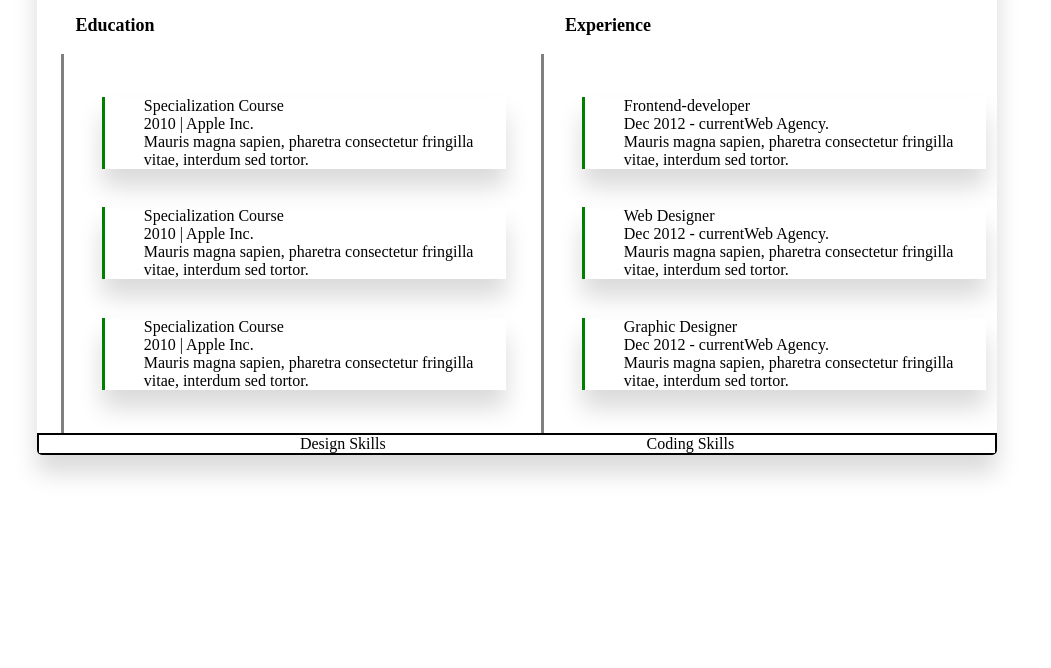
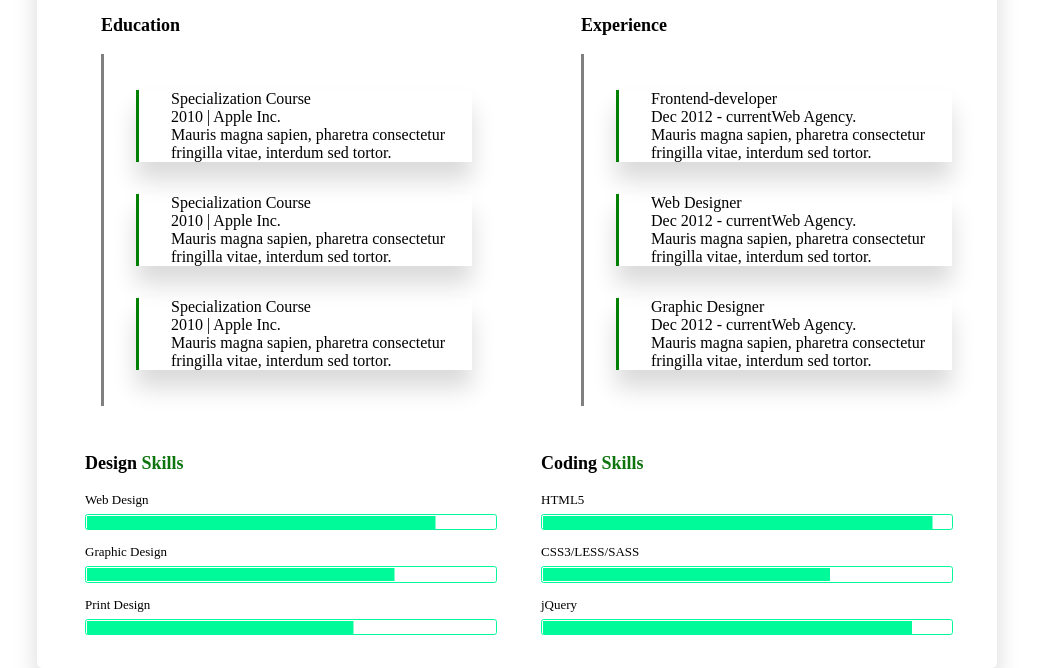
Before and after one commit to EvenJs/Front, a plain HTML site: page resume/index.html in a window 1280 px wide. Shown: the part 196-864 px from the top of the page, without its empty margins (123-1174 px from the left). Before the commit the page ends 800 px from the top, so only its background shows below. Drawn offline with Linux system fonts and the light colour scheme.

Commit message:
resume page skill bar

```diff
--- a/resume/css/style.scss
+++ b/resume/css/style.scss
@@ -60,8 +60,6 @@ span{
   }
 
 }
-
-
 
 .hidden{
   display: none;
@@ -206,22 +204,20 @@ span{
 
   &__contentWrapper {
     display: flex;
-    justify-content: space-between;
+    flex-wrap: wrap;
   }
 
   .education {
-
-    &__title{
-      font-size: large;
-      font-weight: bold;
-      padding-left: 8%;
-    }
+    padding-left: 5%;
+    min-width: 300px;
+    max-width: 400px;
+    margin: 0 auto;
 
     &__contentWrapper {
       border-left: gray solid 3px;
       width: 100%;
       padding-top: 1%;
-      margin-left: 5%;
+      //margin-left: 5%;
       padding-bottom: 1%;
 
       .education__block {
@@ -231,21 +227,18 @@ span{
         box-shadow: 0px 18px 24px rgba(0, 0, 0, 0.15);
       }
     }
-
   }
 
   .experience {
-    &__title{
-      font-size: large;
-      font-weight: bold;
-      padding-left: 10%;
-    }
+    padding-left: 5%;
+    min-width: 300px;
+    max-width: 400px;
+    margin: 0 auto;
 
     &__contentWrapper {
       border-left: gray solid 3px;
       width: 100%;
       padding-top: 1%;
-      margin-left: 5%;
       padding-bottom: 1%;
 
       .experience__block{
@@ -258,14 +251,84 @@ span{
   }
 
   &__skills {
-    border: black solid 2px;
     display: flex;
-    justify-content: space-evenly;
+    padding: 3% 0 2% 5%;
+    flex-wrap: wrap;
+    //justify-content: space-evenly;
+    .skillWrapper {
+      width: 50%;
+      min-width: 330px;
+      padding: 2% 0;
+      margin: 0 auto;
+    }
 
-    .skill_title {
-      font-size: large;
-      font-weight: bold;
+    .skillBlock {
+      display: block;
+      //justify-content: flex-start;
+      padding: 4% 0;
+
+      .skill__name {
+        font-size: small;
+        position: relative;
+      }
+      .skill__name::after{
+        content: '';
+        position: absolute;
+        top: 1.7em;
+        left: 0;
+        width: 90%;
+        height: 90%;
+        border: 1px solid mediumspringgreen;
+        border-radius: 0.2em;
+        background-image: linear-gradient(to right, mediumspringgreen, mediumspringgreen);
+        background-repeat: no-repeat;
+        background-position: top 1px left 1px;
+      }
+
+
+      .skill__web::after {
+        background-size: 85% 1em;
+      }
+      .skill__graphic::after {
+        background-size: 75% 1em;
+      }
+
+      .skill__print::after {
+        background-size: 65% 1em;
+      }
+
+      .skill__html5::after {
+        background-size: 95% 1em;
+      }
+
+      .skill__css3::after {
+        background-size: 70% 1em;
+      }
+
+      .skill__jquery::after {
+        background-size: 90% 1em;
+      }
+
+
+
+     /* .skill__container {
+        border: 1px solid rgba(0, 0, 0, 0.2);
+        height: 10px;
+        width: 95.5%;
+        background-color: rgba(0, 0, 0, 0.03);
+        margin-top: 5px;
+      }
+      .skill__filler {
+        height: 100%;
+        background-color: rgb(14, 116, 14);
+        width: 50%;
+
+      }
+
+*/
     }
+
+
   }
 
 
@@ -433,3 +496,7 @@ span{
 .page__contentWrapper {
   //border: green solid 3px;
 }
+.subTitle {
+  font-weight: bold;
+  font-size: large;
+}
--- a/resume/index.html
+++ b/resume/index.html
@@ -82,7 +82,7 @@
       </div>
       <div class="resume__contentWrapper">
         <div class="education">
-          <p class="education__title">Education</p>
+          <p class="subTitle">Education</p>
           <div class="education__contentWrapper">
             <div class="education__block">
               <div class="education__block__title">
@@ -121,7 +121,7 @@
           </div>
         </div>
         <div class="experience">
-          <p class="experience__title">Experience</p>
+          <p class="subTitle">Experience</p>
           <div class="experience__contentWrapper">
             <div class="experience__block">
               <div class="experience__block__title">
@@ -164,14 +164,33 @@
       </div>
       <div class="resume__skills">
         <div class="skillWrapper">
-          <div class="skill__title">Design Skills </div>
+          <div class="subTitle">Design <span>Skills</span> </div>
           <div class="skill__contentWrapper">
-            <div> </div>
+            <div class="skillBlock">
+              <div class="skill__name skill__web">Web Design</div>
+            </div>
+            <div class="skillBlock">
+              <div class="skill__name skill__graphic">Graphic Design</div>
+            </div>
+            <div class="skillBlock">
+              <div class="skill__name skill__print">Print Design</div>
+            </div>
           </div>
         </div>
         <div class="skillWrapper">
-          <div class="skill__title">Coding Skills </div>
-          <div class="skill__contentWrapper"> </div>
+          <div class="subTitle">Coding <span>Skills</span> </div>
+          <div class="skill__contentWrapper">
+            <div class="skillBlock">
+              <div class="skill__name skill__html5">HTML5</div>
+
+            </div>
+            <div class="skillBlock">
+              <div class="skill__name skill__css3">CSS3/LESS/SASS</div>
+            </div>
+            <div class="skillBlock">
+              <div class="skill__name skill__jquery">jQuery</div>
+            </div>
+          </div>
         </div>
       </div>
     </div>
```
Also changed, not shown: resume/css/style.css, 1 other file.
